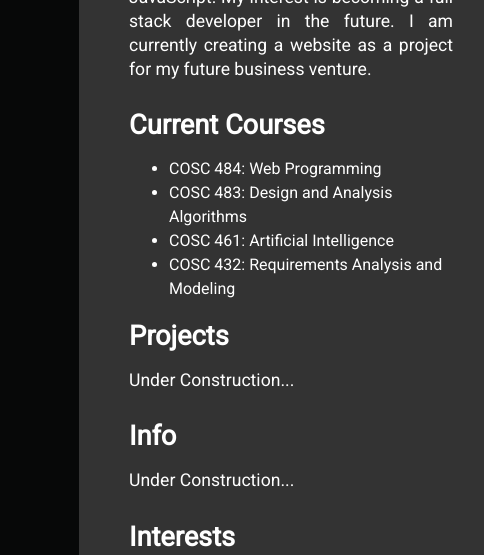
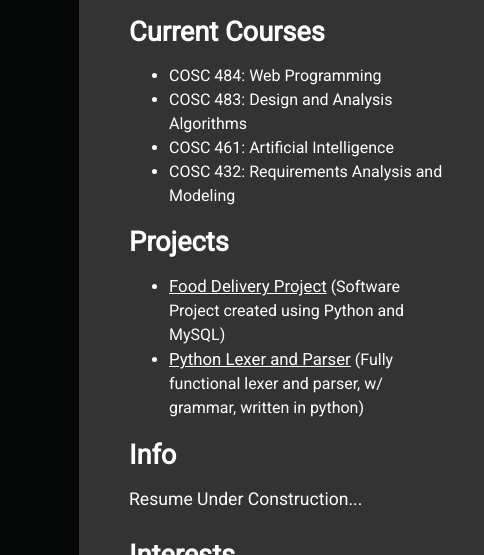
Before and after one commit to XerckM/xerck-mercado-webpage-project, a plain HTML site: page index.html in a window 1280 px wide. Both pictures are taken after a click on the icon 687 px from the left and 536 px from the top of the page. Shown: the part 245-800 px from the top of the page, 777-1261 px from the left. Drawn offline with Linux system fonts and the light colour scheme.

Commit message:
updated index.html and style.css

```diff
--- a/css/style.css
+++ b/css/style.css
@@ -79,7 +79,12 @@ a{
 
 .right-pane a{
     font-size: 1.5rem;
-    padding: 10px;
+    width: 100px;
+}
+
+ul.projects a {
+    color: #fff;
+    font-size: 1.05rem;
 }
 
 /* pop up */
@@ -125,14 +130,14 @@ a{
 }
 
 /* animation */
-.left-pane a:hover, .right-pane a:hover {
+.left-pane a:hover {
     color: #fff;
     cursor: pointer;
     transition: 0.3s;
 }
 
 .right-pane a:hover {
-    color: #000;
+    color: #101214;
     cursor: pointer;
     transition: 0.3s;
 }
--- a/index.html
+++ b/index.html
@@ -23,29 +23,33 @@
         <a href="#left-pane"><i class="fa-solid fa-circle-xmark" id="close-button"></i></a>
         <h2>About Me</h2>
         <p>
-          I currently am a senior Computer Science student in Towson University.
-          <br/><br/>
-          I used to work in the medical field for the military. I decided that the medical
-          field isn't really what I love to do, so transitioned into technology.
-          <br/><br/>
-          I have developed programs written in Java, Kotlin, Python, HTML, CSS, and JavaScript.
+          I currently am a senior Computer Science student in Towson University. I used to work in the medical field
+          for the military. I decided that the medical field isn't really what I love to do, so transitioned into
+          technology. I have developed programs written in Java, Kotlin, Python, HTML, CSS, and JavaScript.
           My interest is becoming a full stack developer in the future. I am currently
           creating a website as a project for my future business venture.
         </p>
         <h2>Current Courses</h2>
-        <ul>
+        <ul class="courses  ">
           <li>COSC 484: Web Programming</li>
           <li>COSC 483: Design and Analysis Algorithms</li>
           <li>COSC 461: Artificial Intelligence</li>
           <li>COSC 432: Requirements Analysis and Modeling</li>
         </ul>
         <h2>Projects</h2>
-        <p>
-          Under Construction...
-        </p>
+        <ul class="projects">
+          <li><u><a href="https://github.com/XerckM/MySQL-Database-Python-Project/tree/main/Food%20Delivery%20Project">
+            Food Delivery Project</a></u>
+            (Software Project created using Python and MySQL)
+          </li>
+          <li><u><a href="https://github.com/XerckM/Python-Lexer-and-Parser">
+            Python Lexer and Parser</a></u>
+            (Fully functional lexer and parser, w/ grammar, written in python)
+          </li>
+        </ul>
         <h2>Info</h2>
         <p>
-          Under Construction...
+          Resume Under Construction...
         </p>
         <h2>Interests</h2>
         <p>
```
